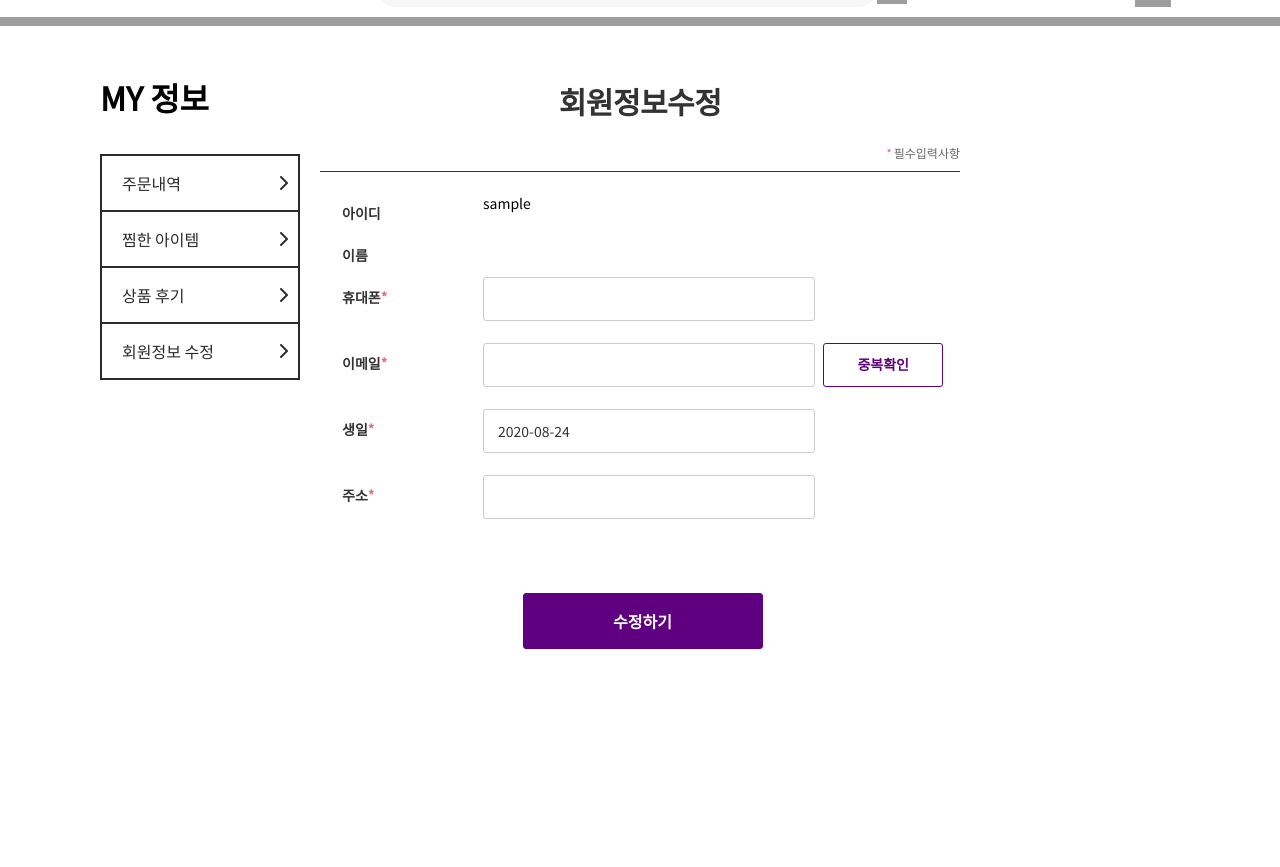
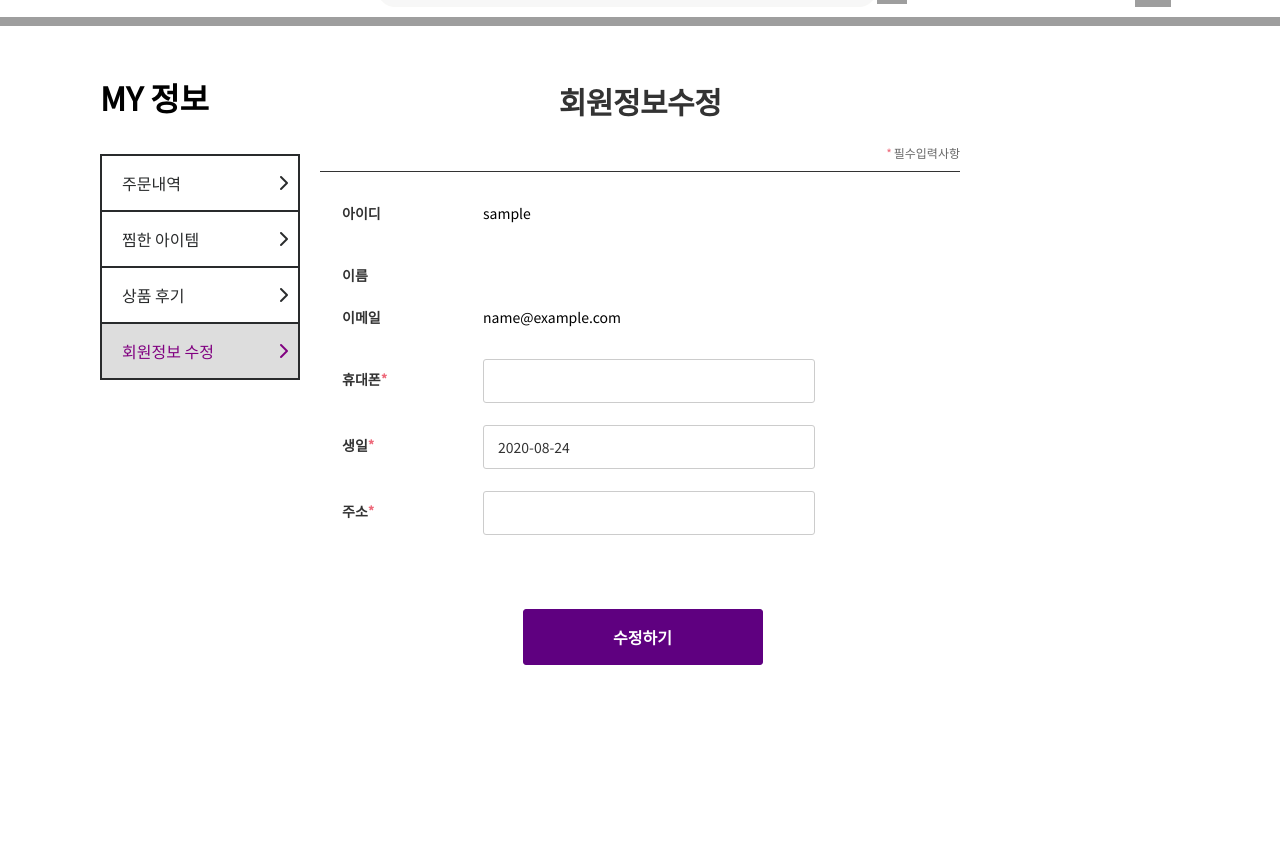
Before and after one commit to ResinCRT/Web_shopping_IoT, a Django app: page /mypage/modify/ in a window 1280 px wide. Shown: the part 180-1047 px from the top of the page. Before the commit the page ends 829 px from the top, so only its background shows below. Run offline with Django 3.2, Linux system fonts and the light colour scheme; the visitor is signed in with stand-in values (Sample User, id 1); some libraries are stand-ins or nearby versions; grey boxes are pictures that could not be loaded.

Commit message:
mypage template and view ver0.02

```diff
--- a/mypage/templates/mypage_menu.html
+++ b/mypage/templates/mypage_menu.html
@@ -7,12 +7,16 @@
          margin: 0;
          padding: 0;
      }
+     .content{
+         margin-top:0;
+         height:100%;
+     }
 
      .mymenu {
          background-color: white;
          width: 200px;
-         height:500px;
-         position:absolute;
+         height:100%;
+         position:relative;
          float:left;
          margin-top: 50px;
          margin-left: 100px;
@@ -73,11 +77,15 @@
          display: inline-block;
          background-color:#DDDDDD;
          padding:15px;
+         margin-left:200px;
+         margin-top:100px;
      }
+     .content-area >
 
  </style>
  {% endblock %}
  {% block content %}
+ <div class="content">
      <div class="mymenu">
          <h2 class="mymenu-head">MY 정보</h2>
          <ul class="mymenu-box">
--- a/mypage/templates/mypage_modify_user.html
+++ b/mypage/templates/mypage_modify_user.html
@@ -1,6 +1,13 @@
 {% extends "mypage_main.html" %}
 {% block title %}User modification{% endblock %}
 {% load widget_tweaks %}
+{% block extra-style %}
+<style>
+    .user-fill{
+             line-height: 40px;
+             }
+</style>
+{% endblock %}
 {% block content %}
     {% include 'mypage_menu.html' %}
 {% if form.errors %}
@@ -11,6 +18,7 @@
     {{ form.errors }}
 </div>
 {% endif %}
+<div class="container">
 <form id="modify-user-form" action="." class="card pt-3" method="post">{% csrf_token %}
     <div class="type_form member_join">
         <div class="field_head">
@@ -24,7 +32,7 @@
                 <td>
                     <div class="form-group row">
                         <label class="col-form-label col-sm-3 ml-3 font-weight-bold"></label>
-                        <div class="col-sm-5">
+                        <div class="col-sm-5 user-fill">
                             {{user.username}}
                         </div>
                     </div>
@@ -35,8 +43,19 @@
                 <td>
                     <!--                <input fld_esssential="" label="이름" name="name" placeholder="이름을 입력해주세요" required=""-->
                     <!--                       type="text" value="">-->
-                    <div class="form-group row">
+                    <div class="form-group row user-fill">
                         {{user.real_name}}
+                    </div>
+                </td>
+            </tr>
+            <tr class="field_email">
+                <th>이메일</th>
+                <td>
+                    <div class="form-group row user-fill">
+                        <label class="col-form-label col-sm-3 ml-3 font-weight-bold"></label>
+                        <div class="col-sm-5"  >
+                            {{user.email}}
+                        </div>
                     </div>
                 </td>
             </tr>
@@ -59,26 +78,7 @@
                     </div>
                 </td>
             </tr>
-            <tr class="field_email">
-                <th>이메일<span class="ico">*<span class="screen_out">필수항목</span></span></th>
-                <td>
-                    <div class="form-group row">
-                        <label class="col-form-label col-sm-3 ml-3 font-weight-bold"></label>
-                        <div class="col-sm-5"  >
-                            {{ form.email|add_class:"form-control"}}
 
-
-                            <!--                <input data-email="" fld_esssential="" label="이메일" name="email" option="regEmail"-->
-                            <!--                       placeholder="예: marketkurly@kurly.com" required="" size="30" type="text"-->
-                            <!--                       value="">-->
-                            <input fld_esssential="" label="이메일중복체크" name="chk_email" required=""
-                                   type="hidden">
-                            <a class="btn default" href="javascript:void(0)"
-                               onclick="chkEmail()">중복확인</a>
-                        </div>
-                    </div>
-                </td>
-            </tr>
             <tr class="field_addr">
                 <th>생일<span class="ico">*<span class="screen_out">필수항목</span></span></th>
                 <td>
@@ -127,6 +127,9 @@
                     type="submit" type="button">수정하기
             </button>
         </div>
+    </div>
+</form>
+
 {% endblock %}
 {% block extra-script %}
 <script> active = 3;
--- a/mypage/templates/mypage_order.html
+++ b/mypage/templates/mypage_order.html
@@ -10,8 +10,9 @@
             {{item.wish_id}}<br>주문자 : {{item.user_id}}<br>가격 : {{item.product_id.price}}<br>설명 : {{item.product_id.description}}<br>
             <p>제품:{{item.product_id}}</p>
         {% endfor %}
+
     </div>
-{% endblock %}
+        {% endblock %}
 
 
 
--- a/mypage/views.py
+++ b/mypage/views.py
@@ -15,10 +15,16 @@ class ModifyUserView(LoginRequiredMixin, FormView):
     form_class = UserChangeForm
     success_url = reverse_lazy('mypage:mypage_index')
 
+    def get_form(self):
+        form = super(ModifyUserView, self).get_form()
+        form.fields['addr'].widget.attrs.update({'value': self.request.user.addr})
+        form.fields['birthdate'].widget.attrs.update({'value': self.request.user.birthdate})
+        form.fields['phone'].widget.attrs.update({'value': self.request.user.phone})
+        return form
+
     def form_valid(self, form):
         response = super().form_valid(form)
         Users = self.request.user
-        Users.email = form.instance.email
         Users.addr = form.instance.addr
         Users.birthdate = form.instance.birthdate
         Users.phone = form.instance.phone
--- a/register/forms.py
+++ b/register/forms.py
@@ -68,7 +68,7 @@ class UserChangeForm(forms.ModelForm):
 
     class Meta:
         model = User
-        fields = ['email', 'phone', 'birthdate', 'addr',]
+        fields = [ 'phone', 'birthdate', 'addr',]
 
     def __init__(self, *args, **kwargs):
         super().__init__(*args, **kwargs)
--- a/templates/base.html
+++ b/templates/base.html
@@ -8,14 +8,24 @@
     <meta name="viewport" content="width=devie-width, initial-scale=1.0">
     <link rel="stylesheet" href="{% static 'style.css' %}">
     <script src="https://kit.fontawesome.com/adfa3cedd6.js"></script>
-
     <title>움치킨움치킨</title>
+    <style>
+    html, body{
+        margin: 0;
+		padding: 0;
+        height:100%
+     }
+    .mainbox{
+        height:100%
+    }
+    </style>
+    {% block extra-style %}{% endblock %}
 </head>
 
 
 <body>
 
-    <div class="">
+    <div class="mainbox">
         <div id="container">
             <div id="header">
                 <div class="bnr_header">
@@ -98,4 +108,5 @@
 
 
 </body>
+{% block extra-script %}{% endblock %}
 </html>
```
Also changed, not shown: shop/models.py (+23 -17 lines), shop/migrations/0001_initial.py, shop/migrations/0002_inventory_order_qna_review.py (deleted). Lines whose indentation alone changed are shown as unchanged.
